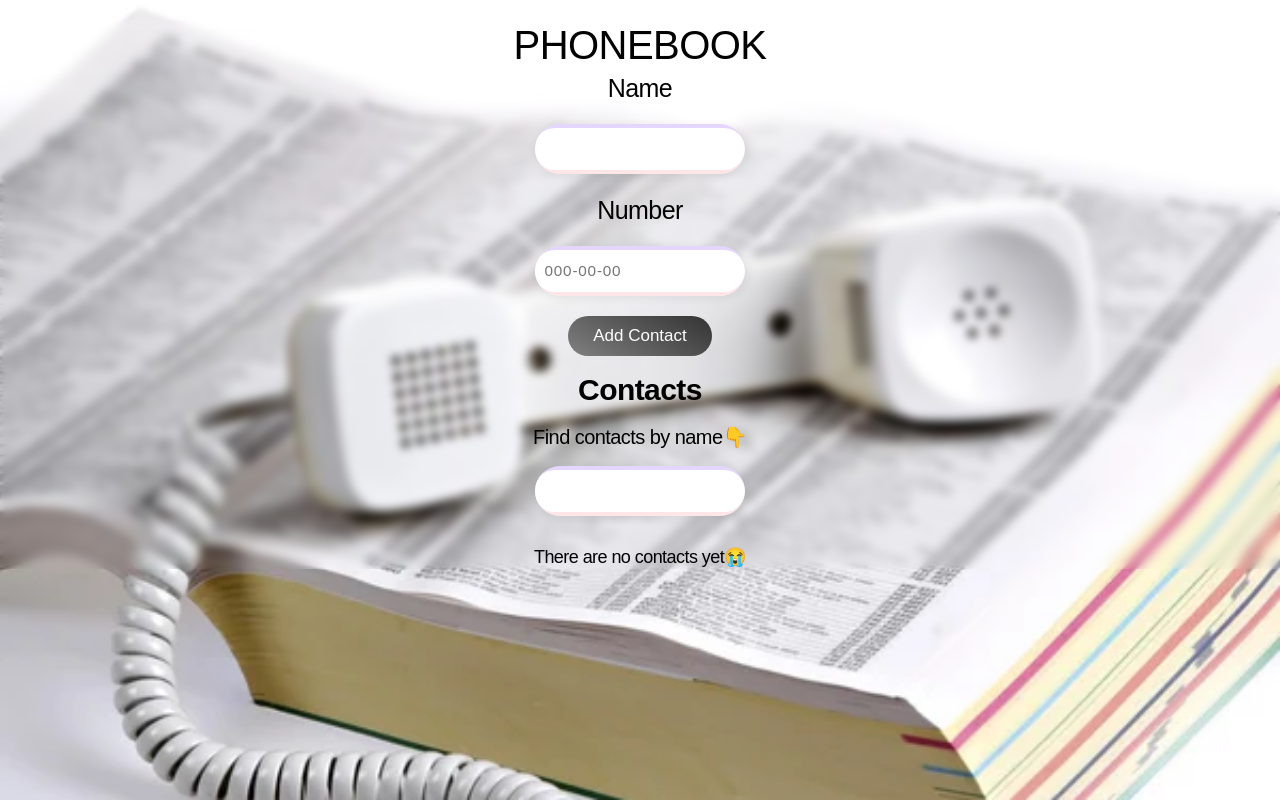
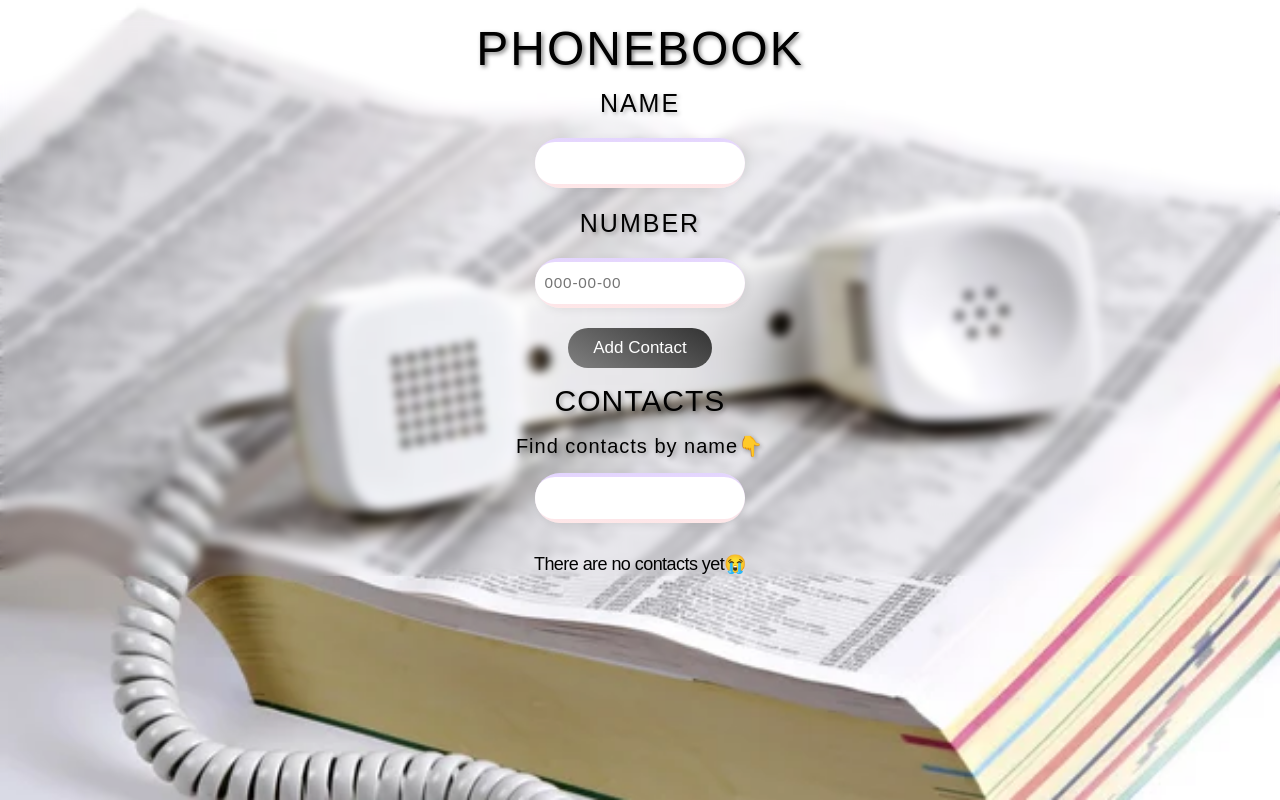
Before and after one commit to Kreal11/goit-react-hw-04-phonebook, a React (Create React App) app: page / in a window 1280 px wide. Built offline with nearby package versions, Linux system fonts and the light colour scheme.

Commit message:
added styles for labels of inputs

```diff
--- a/src/components/AddContact/AddContact.styled.js
+++ b/src/components/AddContact/AddContact.styled.js
@@ -8,6 +8,10 @@ export const StyledAddContactForm = styled.form`
 `;
 
 export const StyledAddContactLabel = styled.label`
+  text-transform: uppercase;
+  text-shadow: 2px 2px 4px rgba(0, 0, 0, 0.3);
+  letter-spacing: 2px;
+  line-height: 1.2;
   font-size: 25px;
 `;
 
--- a/src/components/App.jsx
+++ b/src/components/App.jsx
@@ -125,7 +125,7 @@ export const App = () => {
         color: '#010101',
       }}
     >
-      <h1>PHONEBOOK</h1>
+      <StyledHeaderH1>PHONEBOOK</StyledHeaderH1>
       <div>
         <AddContact addContact={handleAddNewContact} />
 
@@ -148,3 +148,12 @@ const StyledPlug = styled.p`
   margin-top: 30px;
   font-size: 18px;
 `;
+
+const StyledHeaderH1 = styled.h1`
+  font-size: 3rem;
+  text-transform: uppercase;
+  text-shadow: 2px 2px 4px rgba(0, 0, 0, 0.5);
+  letter-spacing: 2px;
+  line-height: 1.2;
+  margin-bottom: 10px;
+`;
--- a/src/components/SearchContact/SearchContact.styled.js
+++ b/src/components/SearchContact/SearchContact.styled.js
@@ -8,12 +8,18 @@ export const StyledSearchWrapper = styled.div`
 `;
 
 export const StyledContactsHeader = styled.h2`
+  text-transform: uppercase;
+  text-shadow: 2px 2px 4px rgba(0, 0, 0, 0.3);
+  letter-spacing: 1px;
+  line-height: 1.2;
   font-size: 30px;
-  font-weight: 700;
   text-align: center;
 `;
 
 export const StyledSearchLabel = styled.label`
+  text-shadow: 2px 2px 4px rgba(0, 0, 0, 0.3);
+  letter-spacing: 1px;
+  line-height: 1.2;
   font-size: 20px;
   margin: 0 auto;
 `;
```
